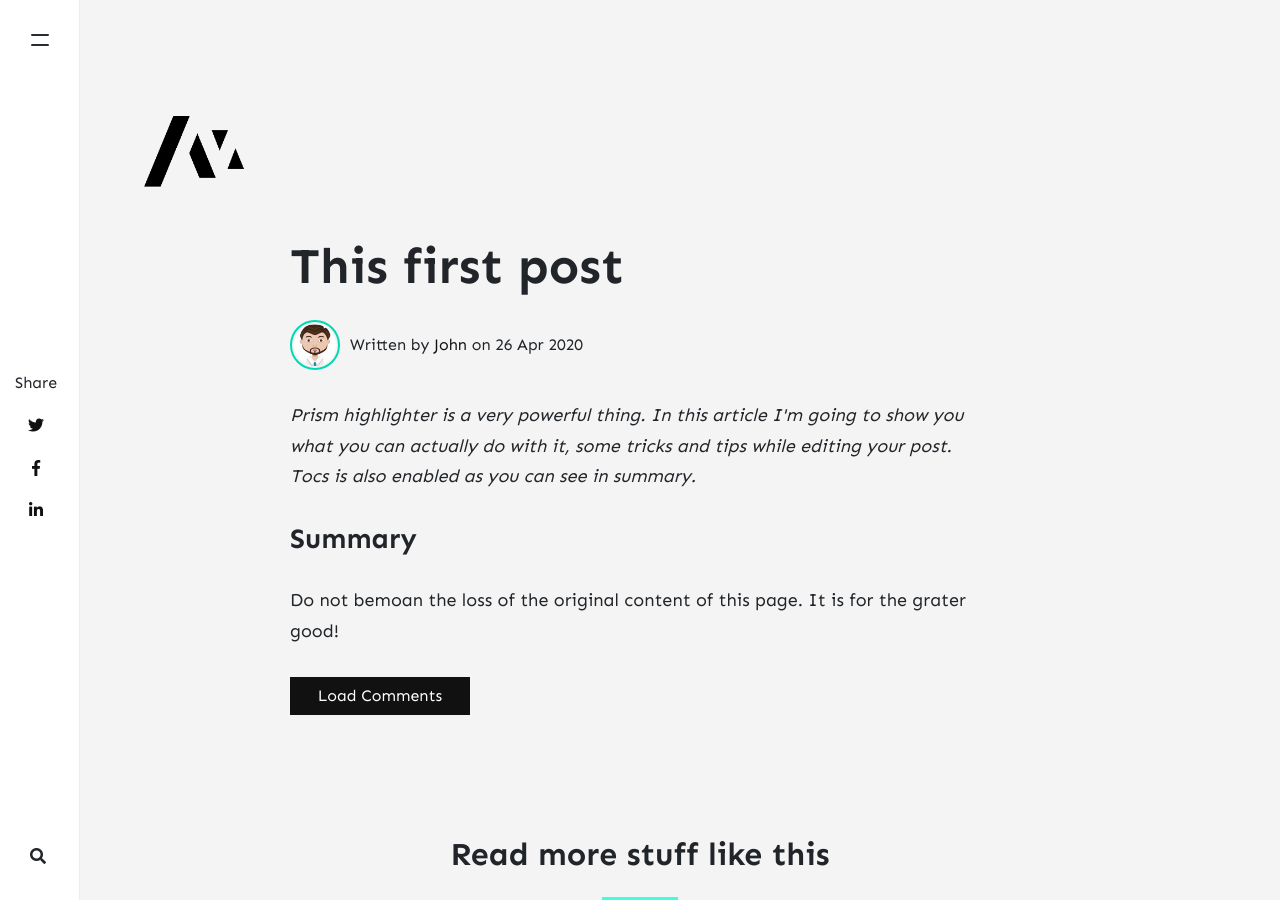
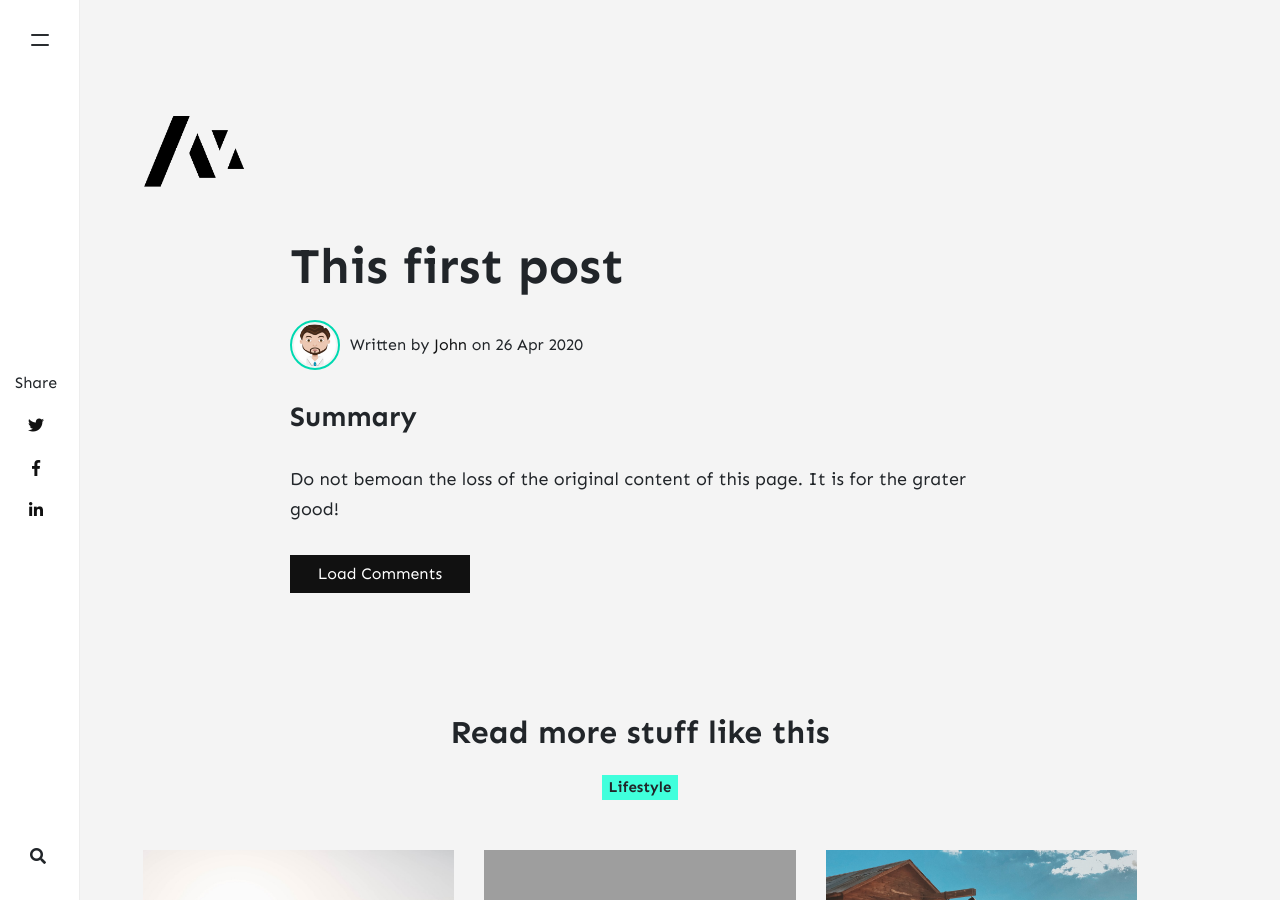
Before and after one commit to writingnomad/writingnomad.github.io, a Jekyll site: the page built from _posts/2020-4-26-this-first-post.md, in a window 1280 px wide and 900 px high. Built offline with Jekyll 4.4.1, drawn with Linux system fonts in a browser that asks for light colours; nearby versions of some CDN libraries; comment, search, counter and statistics services are not loaded; some of the changed text lies outside the part shown; grey boxes are pictures that could not be loaded.

Commit message:
removed link from footer

```diff
--- a/_layouts/default.html
+++ b/_layouts/default.html
@@ -114,7 +114,7 @@ ga('send', 'pageview');
                 Copyright © {{ site.time | date: "%Y" }} {{ site.name }}
             </div>
             <div class="col-md-6 col-sm-12 text-center text-lg-right">
-                <a target="_blank" href="https://www.wowthemes.net/memoirs-free-jekyll-theme/">Memoirs Jekyll Theme</a> by WowThemes.net
+                <!-- If ever you want to add extra text or a link, this is your spot -->
             </div>
         </div>
     </div>
--- a/_posts/2020-4-26-this-first-post.md
+++ b/_posts/2020-4-26-this-first-post.md
@@ -4,7 +4,7 @@ title:  "This first post"
 author: john
 categories: [ Lifestyle ]
 image:
-beforetoc: "Prism highlighter is a very powerful thing. In this article I'm going to show you what you can actually do with it, some tricks and tips while editing your post. Tocs is also enabled as you can see in summary."
+beforetoc: ""
 toc: true
 ---
 Do not bemoan the loss of the original content of this page. It is for the grater good!
```
